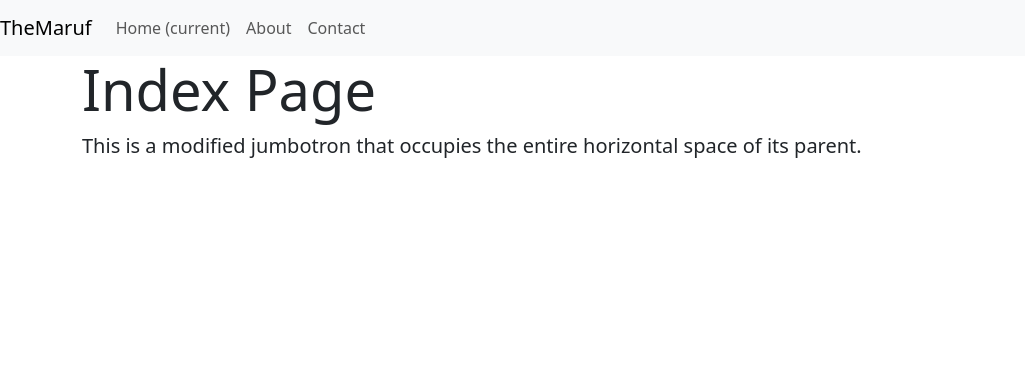
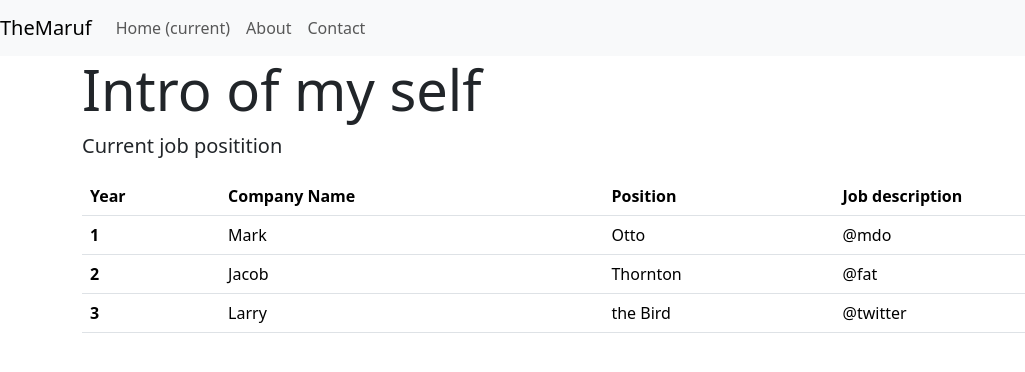
Before and after one commit to frankihk/web01, a website: page views/index.html in a window 1280 px wide. Shown: the whole page, without its empty margins (0-1025 px from the left). Drawn offline with nearby package versions, Linux system fonts and the light colour scheme.

Commit message:
table add

```diff
--- a/views/index.html
+++ b/views/index.html
@@ -32,8 +32,38 @@
 
 	<div class="jumbotron jumbotron-fluid">
 		<div class="container">
-			<h1 class="display-4">Index Page</h1>
-			<p class="lead">This is a modified jumbotron that occupies the entire horizontal space of its parent.</p>
+			<h1 class="display-4">Intro of my self</h1>
+			<p class="lead">Current job positition</p>
+			<table class="table">
+				<thead>
+				  <tr>
+					<th scope="col">Year</th>
+					<th scope="col">Company Name</th>
+					<th scope="col">Position</th>
+					<th scope="col">Job description</th>
+				  </tr>
+				</thead>
+				<tbody>
+				  <tr>
+					<th scope="row">1</th>
+					<td>Mark</td>
+					<td>Otto</td>
+					<td>@mdo</td>
+				  </tr>
+				  <tr>
+					<th scope="row">2</th>
+					<td>Jacob</td>
+					<td>Thornton</td>
+					<td>@fat</td>
+				  </tr>
+				  <tr>
+					<th scope="row">3</th>
+					<td>Larry</td>
+					<td>the Bird</td>
+					<td>@twitter</td>
+				  </tr>
+				</tbody>
+			  </table>
 		</div>
 	</div>
     <script src="https://cdn.jsdelivr.net/npm/bootstrap@5.3.3/dist/js/bootstrap.bundle.min.js" integrity="sha384-YvpcrYf0tY3lHB60NNkmXc5s9fDVZLESaAA55NDzOxhy9GkcIdslK1eN7N6jIeHz" crossorigin="anonymous"></script>
```
